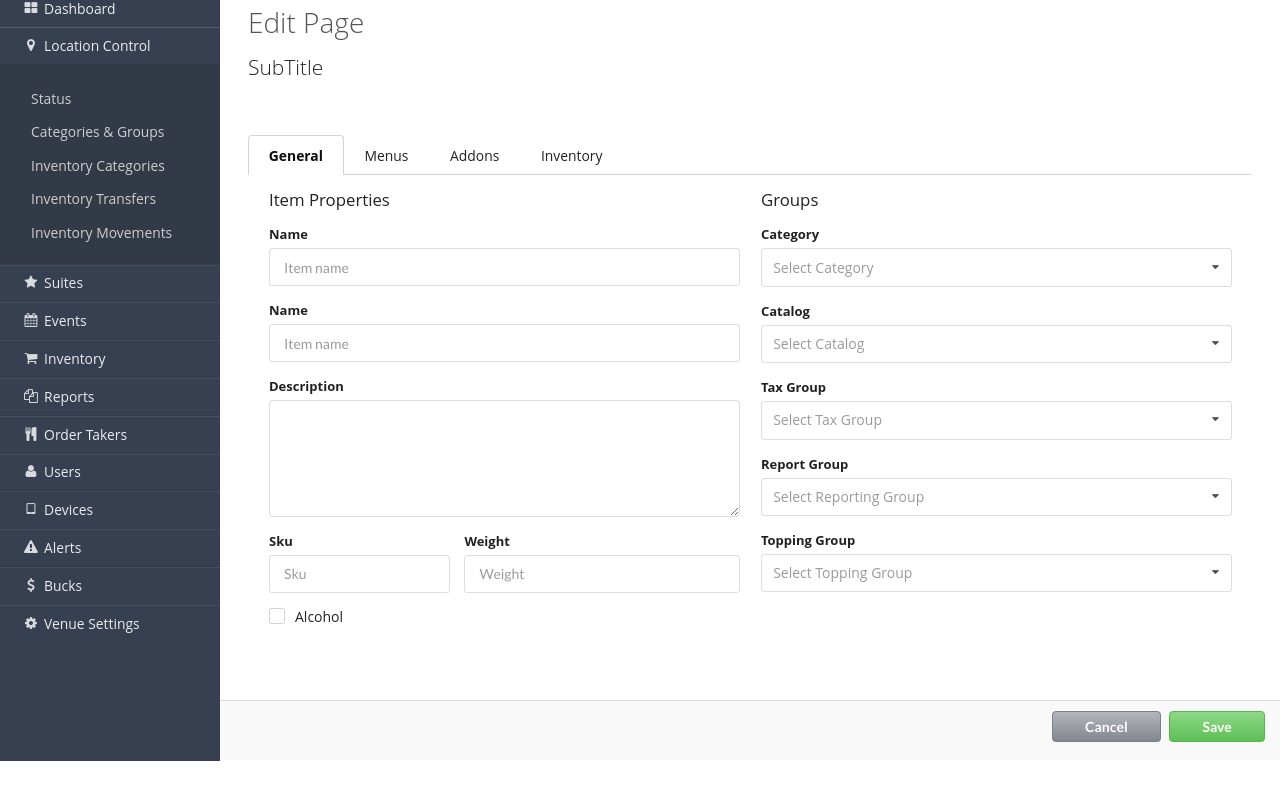
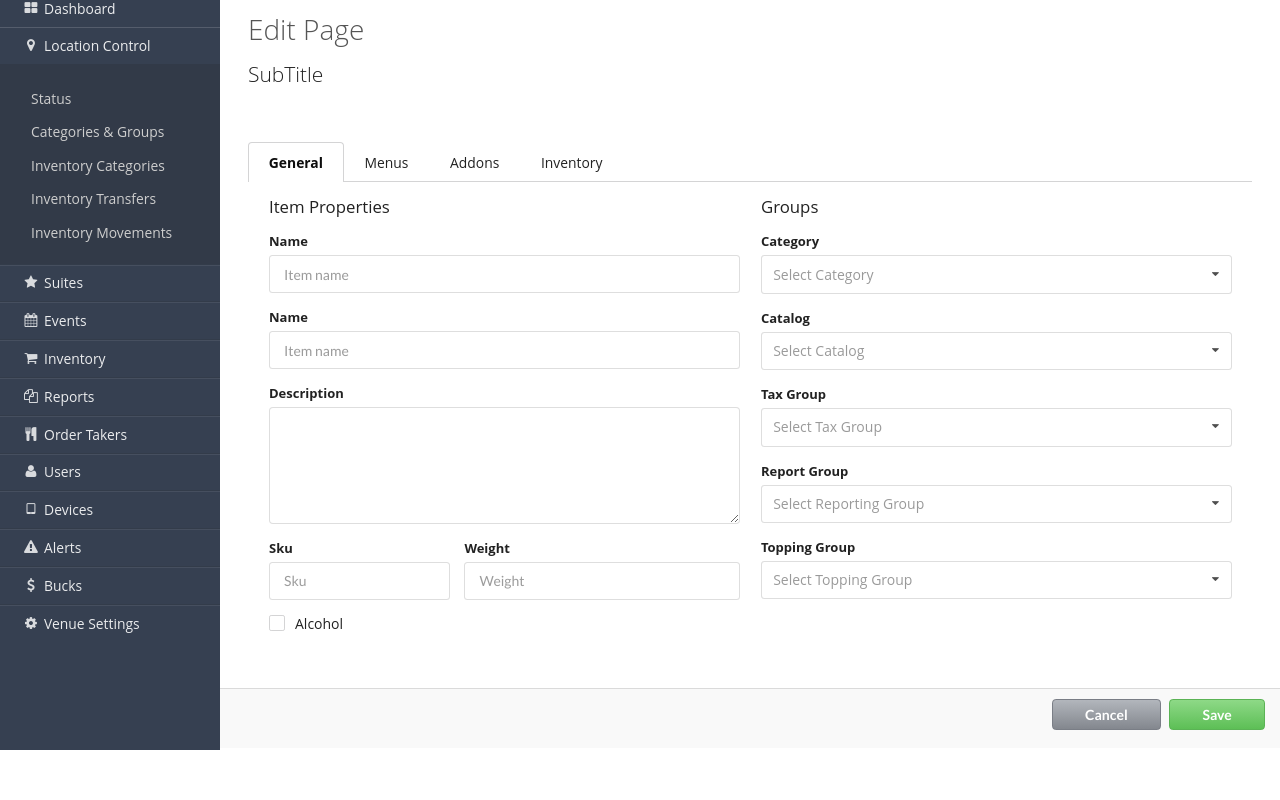
Before and after one commit to styleguidebypass/styleguidebypass.github.io, a plain HTML site: page futureform.html in a window 1280 px wide. Shown: the part 52-852 px from the top of the page. Before the commit the page ends 813 px from the top, so only its background shows below. Drawn offline with Linux system fonts and the light colour scheme; some packages are replaced by stand-ins of ours; a script that the page names is missing.

Commit message:
page structure

```diff
--- a/customized.css
+++ b/customized.css
@@ -726,32 +726,17 @@ form.ui.form > .field > .ui.fluid.search.selection.dropdown{
 
 .head-selector{width:10rem;float: right;}
 
-/*footer*/
-.page-footer, .container:after {
-  height: 5rem;
-}
-.page-footer{
-    margin-top: 0px;
-    width: 100%;
-    float: left;
-    background-color: #364051;
-    color:#FFF;
-    text-align: center;
-    font-size: 12px !important;
-    padding-top: 2rem;
-}
-
 /*side-bar*/
 .full > .ui.menu{
   z-index: 1;
   width: 220px;
   height: 95%;
   float: left;
-  position: absolute;
+  position: fixed;
   }
 .ui.inverted.pointing.menu .active.item:after{background-color: #545D6B !important;}
 .ui.vertical.menu > .item:last-child:hover{border-radius:0;}
-.sticky{left: 0px; top: 0px; }
+.sticky{left: 0px; top: 0px; position:fixed }
 .menu > .ui.styled.accordion .title, .ui.styled.accordion .accordion .title{
   padding: 0;
   outline: none;
@@ -787,7 +772,7 @@ form.ui.form > .field > .ui.fluid.search.selection.dropdown{
   margin-top: 0px;
   margin-left: 220px;
 }
-.page-content{padding: 1rem 2rem 0rem 2rem;}
+.page-content{padding: 4.5rem 2rem 5rem 2rem;}
 
 /*breadcrumb*/
 .breadcrumb{
@@ -803,6 +788,20 @@ form.ui.form > .field > .ui.fluid.search.selection.dropdown{
   width:100%;*/
 
 }
+/*footer*/
+.page-footer, .container:after {
+  height: 5rem;
+}
+.page-footer{
+    margin-top: 0px;
+    width: 100%;
+    float: left;
+    background-color: #364051;
+    color:#FFF;
+    text-align: center;
+    font-size: 12px !important;
+    padding-top: 2rem;
+}
 
 /*fixed footer*/
 .btn-fix-bar{
@@ -810,9 +809,10 @@ form.ui.form > .field > .ui.fluid.search.selection.dropdown{
   border-top: 1px solid #DADADA;
   height: 60px;
   display: block;
-  position:absolute;
-  left:0px;
+  right:0px;
   bottom:0;
+  position: fixed;
+  clear:both;
   width:100%;
 }
 .btn-sec-bottom{padding: 10px 15px 10px 0px;}
@@ -901,7 +901,7 @@ form.ui.form > .field > .ui.fluid.search.selection.dropdown{
   width:100%;
 }
   .btn-sec.btn-right{width:100%;display: inline-block;}
-  .full > .ui.menu{min-height: 1800px}
+  .full > .ui.menu{min-height: 1800px;}
 
   }
 
```
Also changed, not shown: modal.html (+1 -1 lines).
